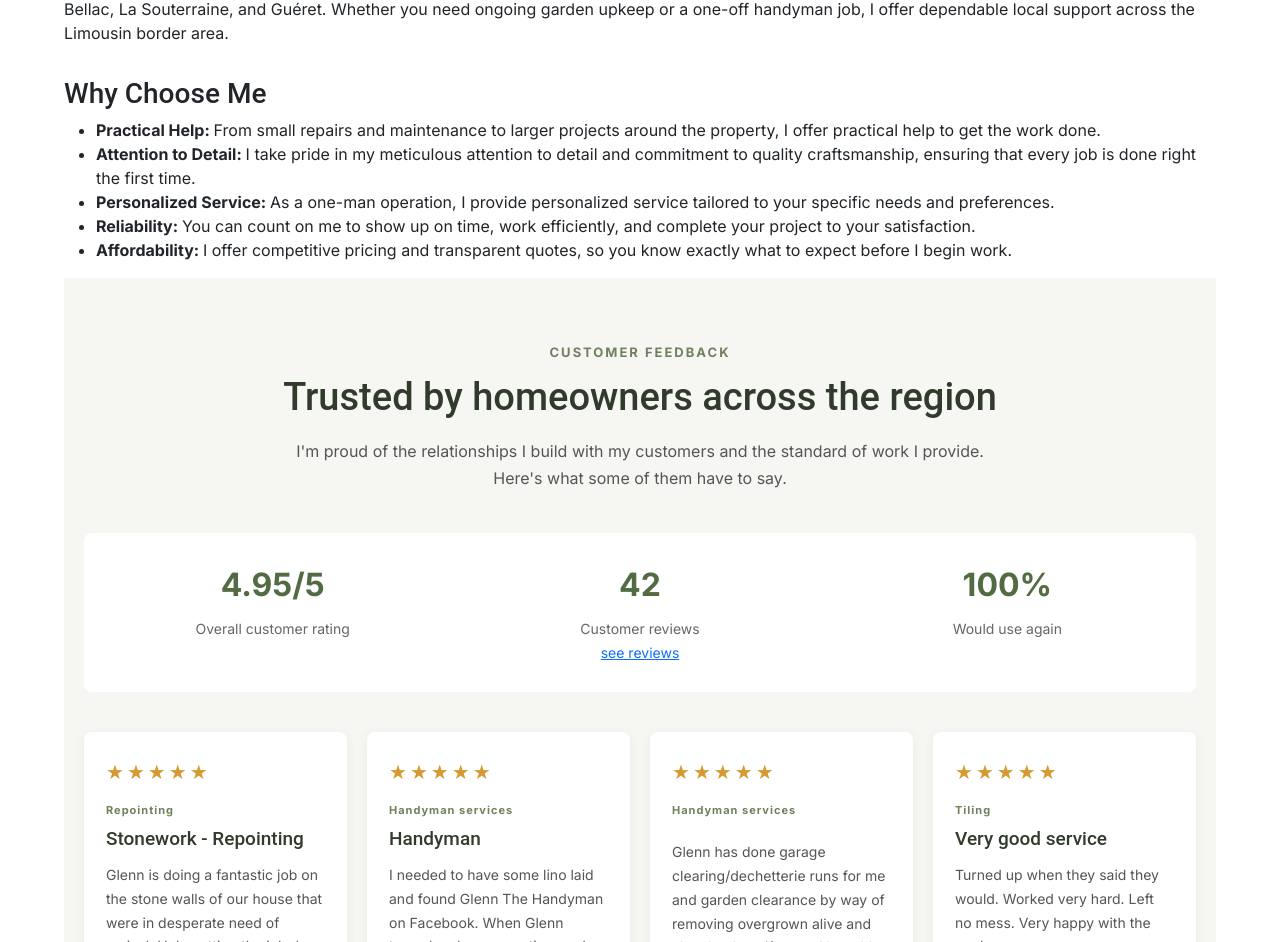
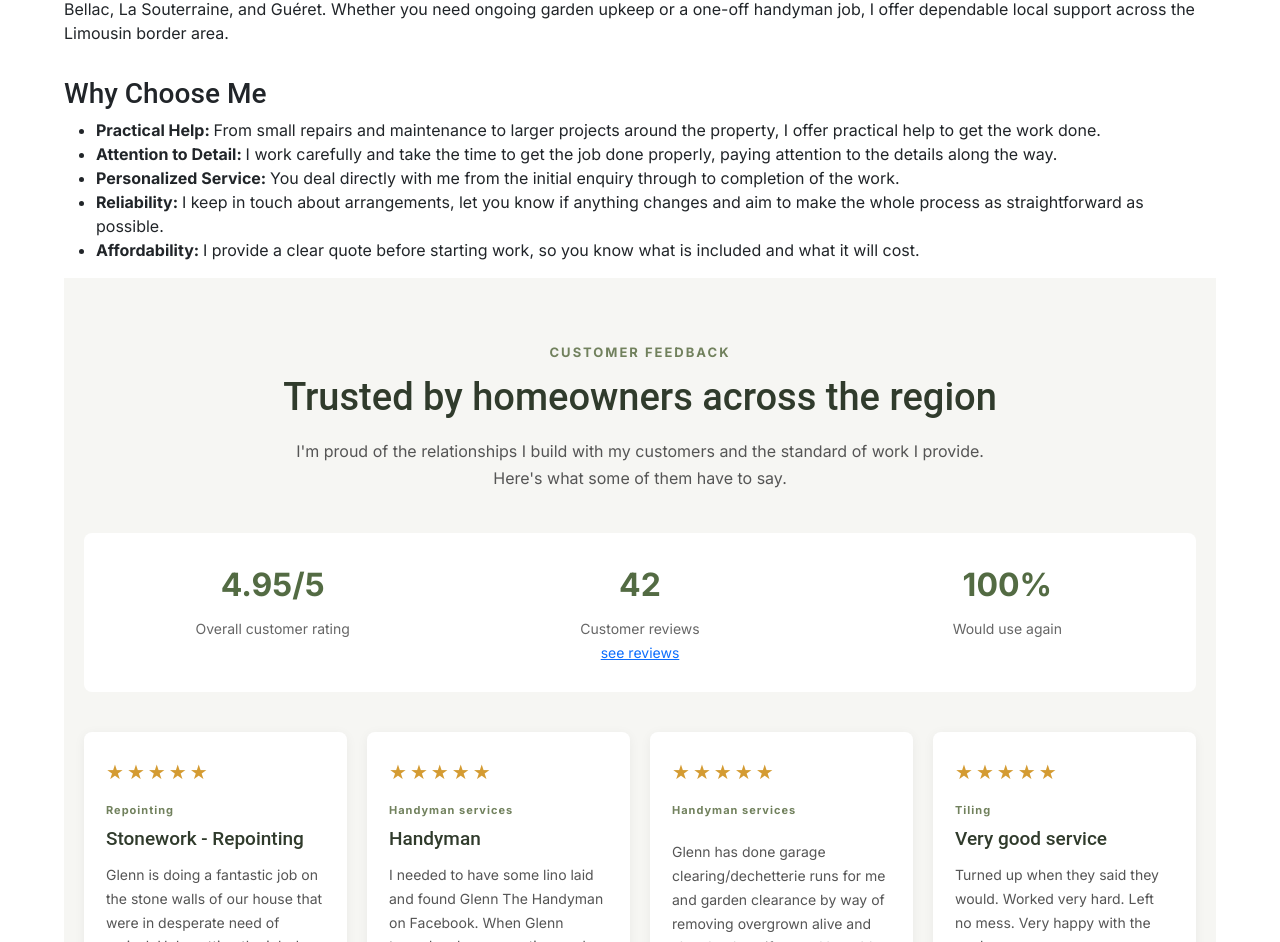
Before and after one commit to GlennPacker/VueDuVallonHandyman, a Next.js app: page / in a window 1280 px wide. Shown: the part 1172-2114 px from the top of the page. Built offline with nearby package versions, Linux system fonts and the light colour scheme.

Commit message:
Update page.tsx

```diff
--- a/src/app/page.tsx
+++ b/src/app/page.tsx
@@ -98,22 +98,22 @@ export default function Home() {
 
             <li>
               <strong>Attention to Detail: </strong>
-              I take pride in my meticulous attention to detail and commitment to quality craftsmanship, ensuring that every job is done right the first time.
+              I work carefully and take the time to get the job done properly, paying attention to the details along the way.
             </li>
 
             <li>
               <strong>Personalized Service: </strong>
-              As a one-man operation, I provide personalized service tailored to your specific needs and preferences.
+              You deal directly with me from the initial enquiry through to completion of the work.
             </li>
 
             <li>
               <strong>Reliability: </strong>
-              You can count on me to show up on time, work efficiently, and complete your project to your satisfaction.
+              I keep in touch about arrangements, let you know if anything changes and aim to make the whole process as straightforward as possible.
             </li>
 
             <li>
               <strong>Affordability: </strong>
-              I offer competitive pricing and transparent quotes, so you know exactly what to expect before I begin work.
+              I provide a clear quote before starting work, so you know what is included and what it will cost.
             </li>
           </ul>
 
```
